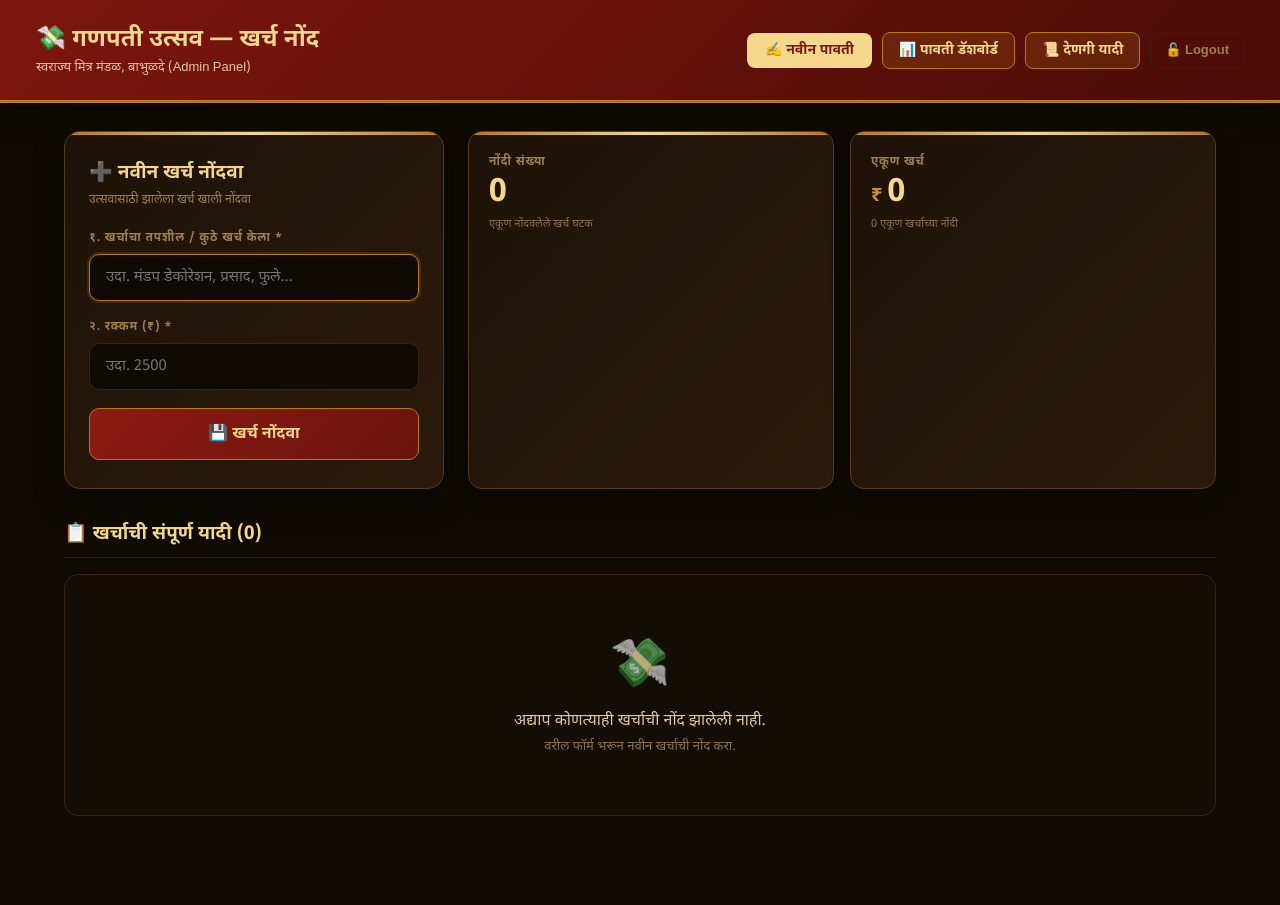
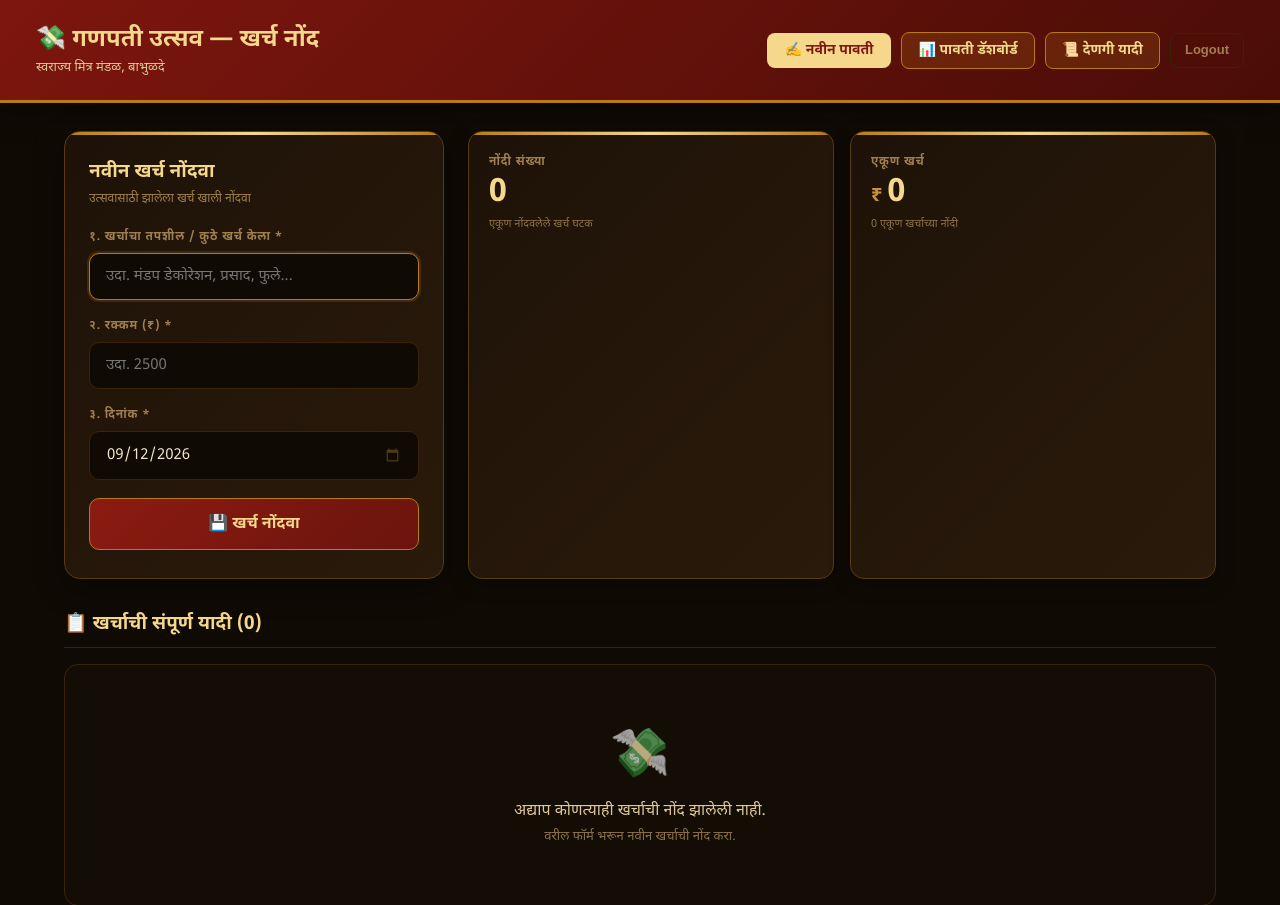
Before and after one commit to Sanket5749/GanpatiPavti, a Flask app: page /kharch in a window 1280 px wide. Shown: the top 905 px of the page. Run offline with Flask 3, Linux system fonts and the light colour scheme; the visitor is signed in with stand-in values (Sample User, id 1); data that the repository does not hold is empty.

Commit message:
changes in kharch section

```diff
--- a/app.py
+++ b/app.py
@@ -247,6 +247,7 @@ def kharch():
     if request.method == "POST":
         title = request.form.get("title", "").strip()
         amount_raw = request.form.get("amount", "").strip()
+        date_raw = request.form.get("date", "").strip()
 
         if not title or not amount_raw:
             return "Title and amount are required.", 400
@@ -256,7 +257,15 @@ def kharch():
         except ValueError:
             return "Invalid amount.", 400
 
-        date = datetime.now().strftime("%d-%m-%Y")
+        # Convert from HTML date format (YYYY-MM-DD) to DD-MM-YYYY
+        if date_raw:
+            try:
+                date = datetime.strptime(date_raw, "%Y-%m-%d").strftime("%d-%m-%Y")
+            except ValueError:
+                date = date_raw  # fallback if parsing fails
+        else:
+            date = datetime.now().strftime("%d-%m-%Y")
+
         created_at = datetime.now().strftime("%d-%m-%Y %H:%M:%S")
 
         try:
@@ -284,6 +293,7 @@ def kharch():
 
     total_kharch = sum(k["amount"] for k in kharch_items)
     total_count = len(kharch_items)
+    today_date = datetime.now().strftime("%Y-%m-%d")
 
     return render_template(
         "kharch.html",
@@ -291,7 +301,8 @@ def kharch():
         total_kharch=total_kharch,
         total_count=total_count,
         total_jama=0,
-        table_exists=table_exists
+        table_exists=table_exists,
+        today_date=today_date
     )
 
 
--- a/templates/dashboard.html
+++ b/templates/dashboard.html
@@ -329,7 +329,7 @@
             <a href="/" class="back-btn">✍️ नवीन पावती</a>
             <a href="/kharch" class="nav-btn-secondary">💸 खर्च नोंद</a>
             <a href="/yadi" class="nav-btn-secondary">📜 देणगी यादी</a>
-            <a href="/logout" class="logout-btn">🔓 Logout</a>
+            <a href="/logout" class="logout-btn">Logout</a>
         </div>
 
     </div>
--- a/templates/kharch.html
+++ b/templates/kharch.html
@@ -223,6 +223,15 @@
         .form-input:focus {
             border-color: #b77a16;
             box-shadow: 0 0 0 2px rgba(183, 122, 22, 0.2);
+        }
+
+        .form-input[type="date"] {
+            color-scheme: dark;
+        }
+
+        .form-input[type="date"]::-webkit-calendar-picker-indicator {
+            cursor: pointer;
+            filter: invert(0.8) sepia(100%) saturate(300%) hue-rotate(5deg);
         }
 
         .submit-btn {
@@ -464,14 +473,14 @@
     <header class="header">
         <div>
             <div class="header-title">💸 गणपती उत्सव — खर्च नोंद</div>
-            <div class="header-sub">स्वराज्य मित्र मंडळ, बाभुळदे (Admin Panel)</div>
+            <div class="header-sub">स्वराज्य मित्र मंडळ, बाभुळदे</div>
         </div>
 
         <nav class="nav-links">
             <a href="/" class="nav-btn">✍️ नवीन पावती</a>
             <a href="/dashboard" class="nav-btn-secondary">📊 पावती डॅशबोर्ड</a>
             <a href="/yadi" class="nav-btn-secondary">📜 देणगी यादी</a>
-            <a href="/logout" class="logout-btn">🔓 Logout</a>
+            <a href="/logout" class="logout-btn">Logout</a>
         </nav>
     </header>
 
@@ -486,9 +495,9 @@
         <!-- TOP GRID: FORM + STATS -->
         <div class="top-grid">
 
-            <!-- 2-INPUT EXPENSE FORM -->
+            <!-- 3-INPUT EXPENSE FORM -->
             <div class="form-card">
-                <div class="form-title">➕ नवीन खर्च नोंदवा</div>
+                <div class="form-title">नवीन खर्च नोंदवा</div>
                 <div class="form-sub">उत्सवासाठी झालेला खर्च खाली नोंदवा</div>
 
                 <form method="POST" action="/kharch">
@@ -514,6 +523,18 @@
                             class="form-input"
                             placeholder="उदा. 2500"
                             min="1"
+                            required
+                        >
+                    </div>
+
+                    <div class="form-group">
+                        <label class="form-label" for="date">३. दिनांक *</label>
+                        <input
+                            type="date"
+                            id="date"
+                            name="date"
+                            class="form-input"
+                            value="{{ today_date }}"
                             required
                         >
                     </div>
@@ -596,6 +617,17 @@
         स्वराज्य मित्र मंडळ, बाभुळदे &nbsp;|&nbsp; गणपती बाप्पा मोरया! 🙏
     </footer>
 
+    <script>
+        // Ensure date input has today's date if not already set
+        const dateInput = document.getElementById('date');
+        if (dateInput && !dateInput.value) {
+            const today = new Date();
+            const yyyy = today.getFullYear();
+            const mm = String(today.getMonth() + 1).padStart(2, '0');
+            const dd = String(today.getDate()).padStart(2, '0');
+            dateInput.value = `${yyyy}-${mm}-${dd}`;
+        }
+    </script>
 </body>
 
 </html>
```
